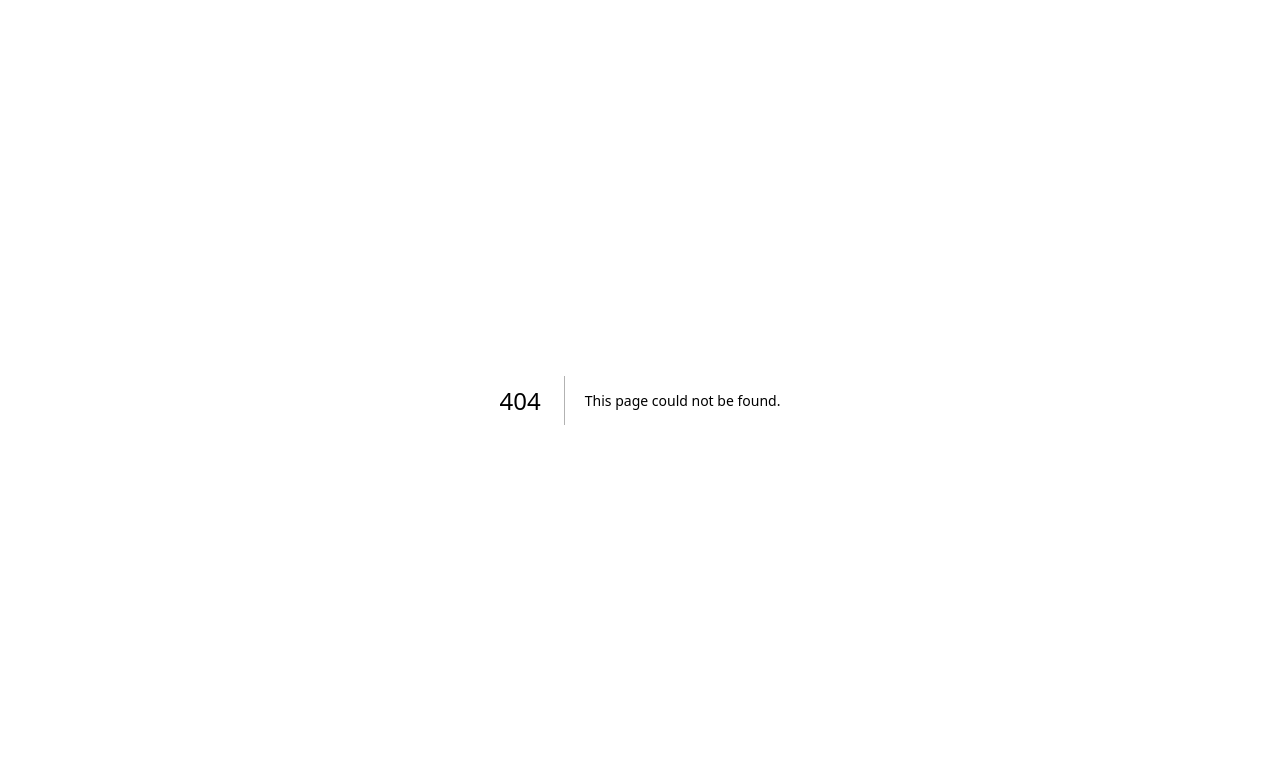
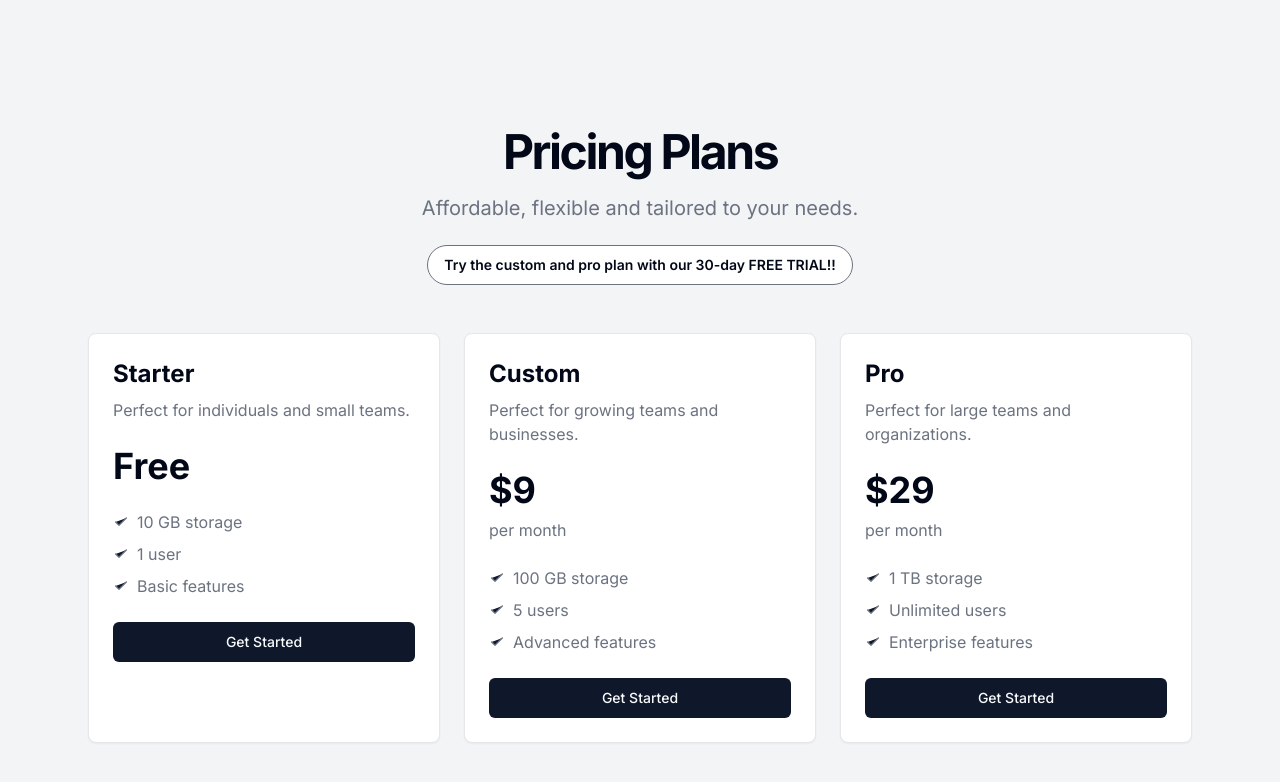
Before and after one commit to kaushal1717/coldmail.io, a Next.js app: page /pricing in a window 1280 px wide. Before the commit this address had no page. Shown: the top 782 px of the page. Built offline with nearby package versions, Linux system fonts and the light colour scheme.

Commit message:
added: created frontend for pricing page

```diff
--- /dev/null
+++ b/app/pricing/page.tsx
@@ -0,0 +1,9 @@
+import Pricing from "@/components/component/pricing";
+
+export default function page() {
+  return (
+    <div>
+      <Pricing />
+    </div>
+  );
+}
--- a/components/component/hero-section.tsx
+++ b/components/component/hero-section.tsx
@@ -44,7 +44,7 @@ export function HeroSection() {
           </Link>
           <Link
             className="text-sm font-medium hover:underline underline-offset-4"
-            href="#"
+            href="/pricing"
           >
             Pricing
           </Link>
--- /dev/null
+++ b/components/component/pricing.tsx
@@ -0,0 +1,122 @@
+import { Button } from "@/components/ui/button";
+
+export default function Pricing() {
+  return (
+    <section className="w-full py-12 md:py-24 lg:py-32 bg-gray-100 dark:bg-gray-800">
+      <div className="container max-w-6xl px-4 md:px-6">
+        <div className="mx-auto max-w-4xl text-center">
+          <h2 className="text-3xl font-bold tracking-tighter sm:text-4xl md:text-5xl">
+            Pricing Plans
+          </h2>
+          <p className="mt-4 text-gray-500 md:text-xl/relaxed lg:text-base/relaxed xl:text-xl/relaxed dark:text-gray-400">
+            Affordable, flexible and tailored to your needs.
+          </p>
+          <Button
+            variant="outline"
+            className="rounded-3xl mt-5 font-semibold border-gray-500"
+          >
+            Try the custom and pro plan with our 30-day FREE TRIAL!!
+          </Button>
+        </div>
+        <div className="mt-12 grid grid-cols-1 gap-6 sm:grid-cols-2 lg:grid-cols-3">
+          <div className="rounded-lg border border-gray-200 bg-white p-6 shadow-sm transition-all hover:shadow-lg dark:border-gray-800 dark:bg-gray-950">
+            <div className="mb-6 space-y-2">
+              <h3 className="text-2xl font-bold">Starter</h3>
+              <p className="text-gray-500 dark:text-gray-400">
+                Perfect for individuals and small teams.
+              </p>
+            </div>
+            <div className="mb-6 space-y-2">
+              <p className="text-4xl font-bold">Free</p>
+            </div>
+            <ul className="mb-6 space-y-2 text-gray-500 dark:text-gray-400">
+              <li className="flex items-center">
+                <CheckIcon className="mr-2 h-4 w-4 fill-primary" />
+                10 GB storage
+              </li>
+              <li className="flex items-center">
+                <CheckIcon className="mr-2 h-4 w-4 fill-primary" />1 user
+              </li>
+              <li className="flex items-center">
+                <CheckIcon className="mr-2 h-4 w-4 fill-primary" />
+                Basic features
+              </li>
+            </ul>
+            <Button className="w-full">Get Started</Button>
+          </div>
+          <div className="rounded-lg border border-gray-200 bg-white p-6 shadow-sm transition-all hover:shadow-lg dark:border-gray-800 dark:bg-gray-950">
+            <div className="mb-6 space-y-2">
+              <h3 className="text-2xl font-bold">Custom</h3>
+              <p className="text-gray-500 dark:text-gray-400">
+                Perfect for growing teams and businesses.
+              </p>
+            </div>
+            <div className="mb-6 space-y-2">
+              <p className="text-4xl font-bold">$9</p>
+              <p className="text-gray-500 dark:text-gray-400">per month</p>
+            </div>
+            <ul className="mb-6 space-y-2 text-gray-500 dark:text-gray-400">
+              <li className="flex items-center">
+                <CheckIcon className="mr-2 h-4 w-4 fill-primary" />
+                100 GB storage
+              </li>
+              <li className="flex items-center">
+                <CheckIcon className="mr-2 h-4 w-4 fill-primary" />5 users
+              </li>
+              <li className="flex items-center">
+                <CheckIcon className="mr-2 h-4 w-4 fill-primary" />
+                Advanced features
+              </li>
+            </ul>
+            <Button className="w-full">Get Started</Button>
+          </div>
+          <div className="rounded-lg border border-gray-200 bg-white p-6 shadow-sm transition-all hover:shadow-lg dark:border-gray-800 dark:bg-gray-950">
+            <div className="mb-6 space-y-2">
+              <h3 className="text-2xl font-bold">Pro</h3>
+              <p className="text-gray-500 dark:text-gray-400">
+                Perfect for large teams and organizations.
+              </p>
+            </div>
+            <div className="mb-6 space-y-2">
+              <p className="text-4xl font-bold">$29</p>
+              <p className="text-gray-500 dark:text-gray-400">per month</p>
+            </div>
+            <ul className="mb-6 space-y-2 text-gray-500 dark:text-gray-400">
+              <li className="flex items-center">
+                <CheckIcon className="mr-2 h-4 w-4 fill-primary" />1 TB storage
+              </li>
+              <li className="flex items-center">
+                <CheckIcon className="mr-2 h-4 w-4 fill-primary" />
+                Unlimited users
+              </li>
+              <li className="flex items-center">
+                <CheckIcon className="mr-2 h-4 w-4 fill-primary" />
+                Enterprise features
+              </li>
+            </ul>
+            <Button className="w-full">Get Started</Button>
+          </div>
+        </div>
+      </div>
+    </section>
+  );
+}
+
+function CheckIcon(props: any) {
+  return (
+    <svg
+      {...props}
+      xmlns="http://www.w3.org/2000/svg"
+      width="24"
+      height="24"
+      viewBox="0 0 24 24"
+      fill="none"
+      stroke="currentColor"
+      strokeWidth="2"
+      strokeLinecap="round"
+      strokeLinejoin="round"
+    >
+      <path d="M20 6 9 17l-5-5" />
+    </svg>
+  );
+}
```
